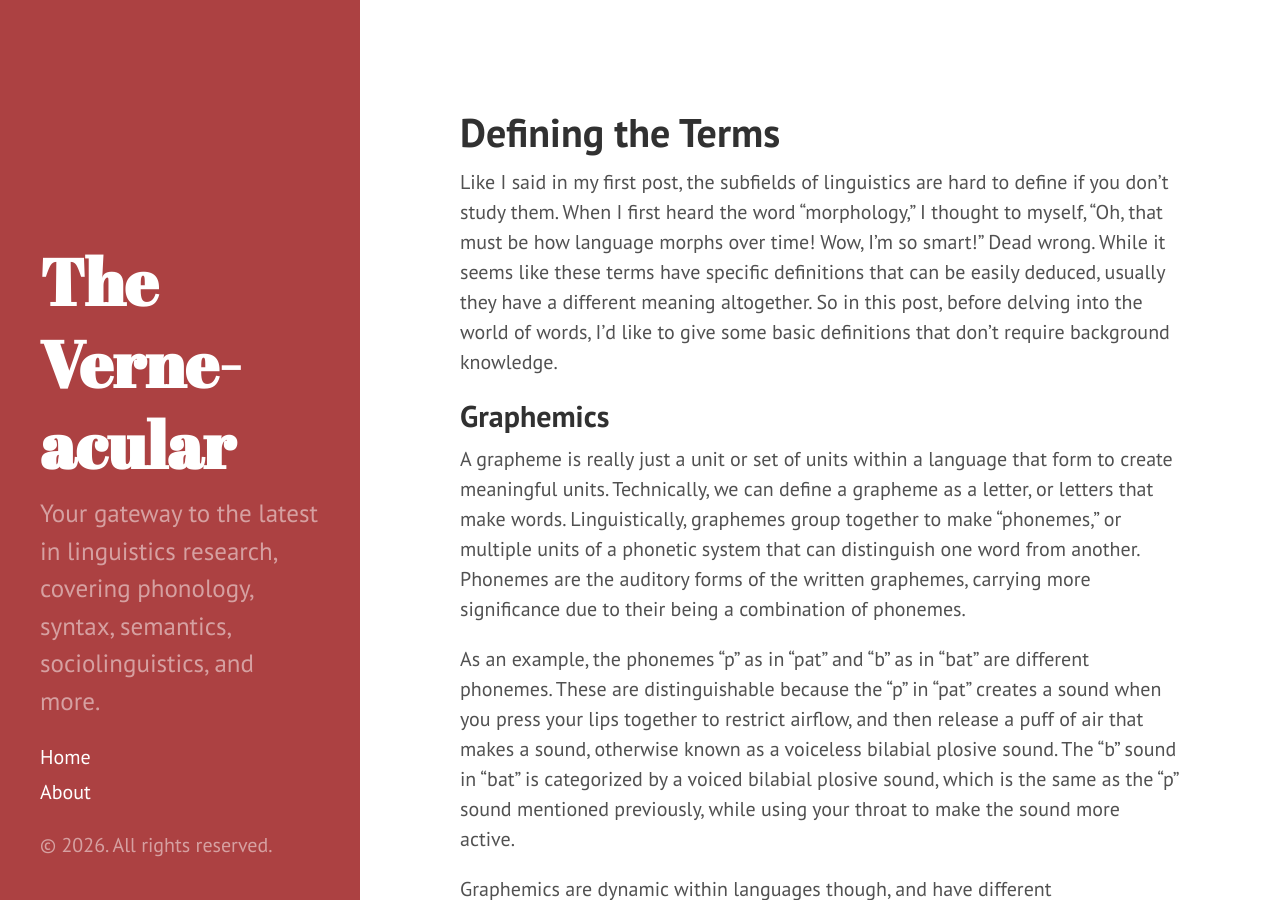
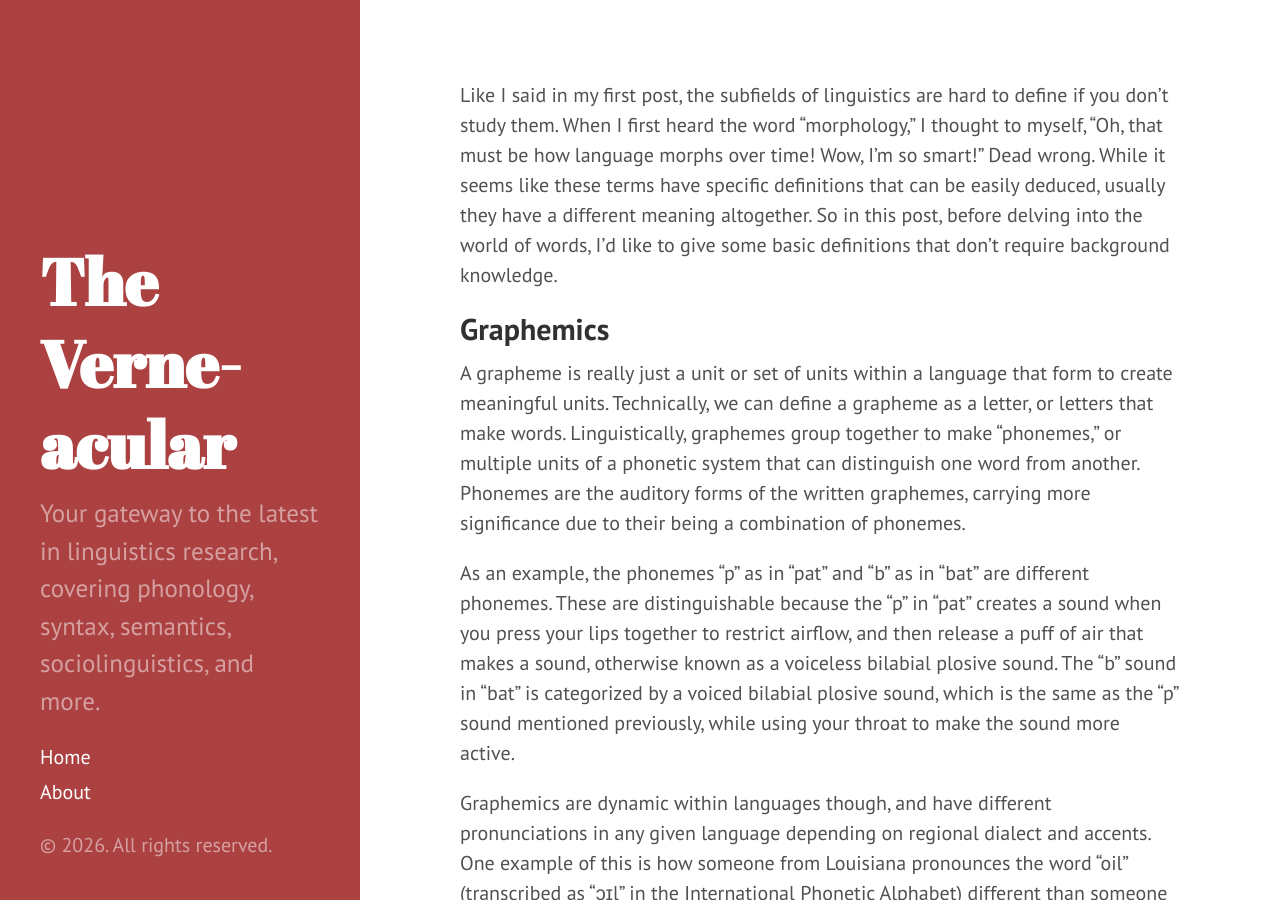
Before and after one commit to Verne-Green/Verne-Green.github.io, a Jekyll site: the page built from _posts/2026-06-19-defining-the-terms.md, in a window 1280 px wide and 900 px high. Built offline with Jekyll 4.4.1, drawn with Linux system fonts in a browser that asks for light colours; our own code applies the rules of GitHub Pages for plain Markdown files.

Commit message:
commit: Defining the Terms

```diff
--- a/_posts/2026-06-19-defining-the-terms.md
+++ b/_posts/2026-06-19-defining-the-terms.md
@@ -1,5 +1,3 @@
-# Defining the Terms
-
 Like I said in my first post, the subfields of linguistics are hard to define if you don't study them. When I first heard the word "morphology," I thought to myself, "Oh, that must be how language morphs over time! Wow, I'm so smart!" Dead wrong. While it seems like these terms have specific definitions that can be easily deduced, usually they have a different meaning altogether. So in this post, before delving into the world of words, I'd like to give some basic definitions that don't require background knowledge.
 
 ## Graphemics
```
